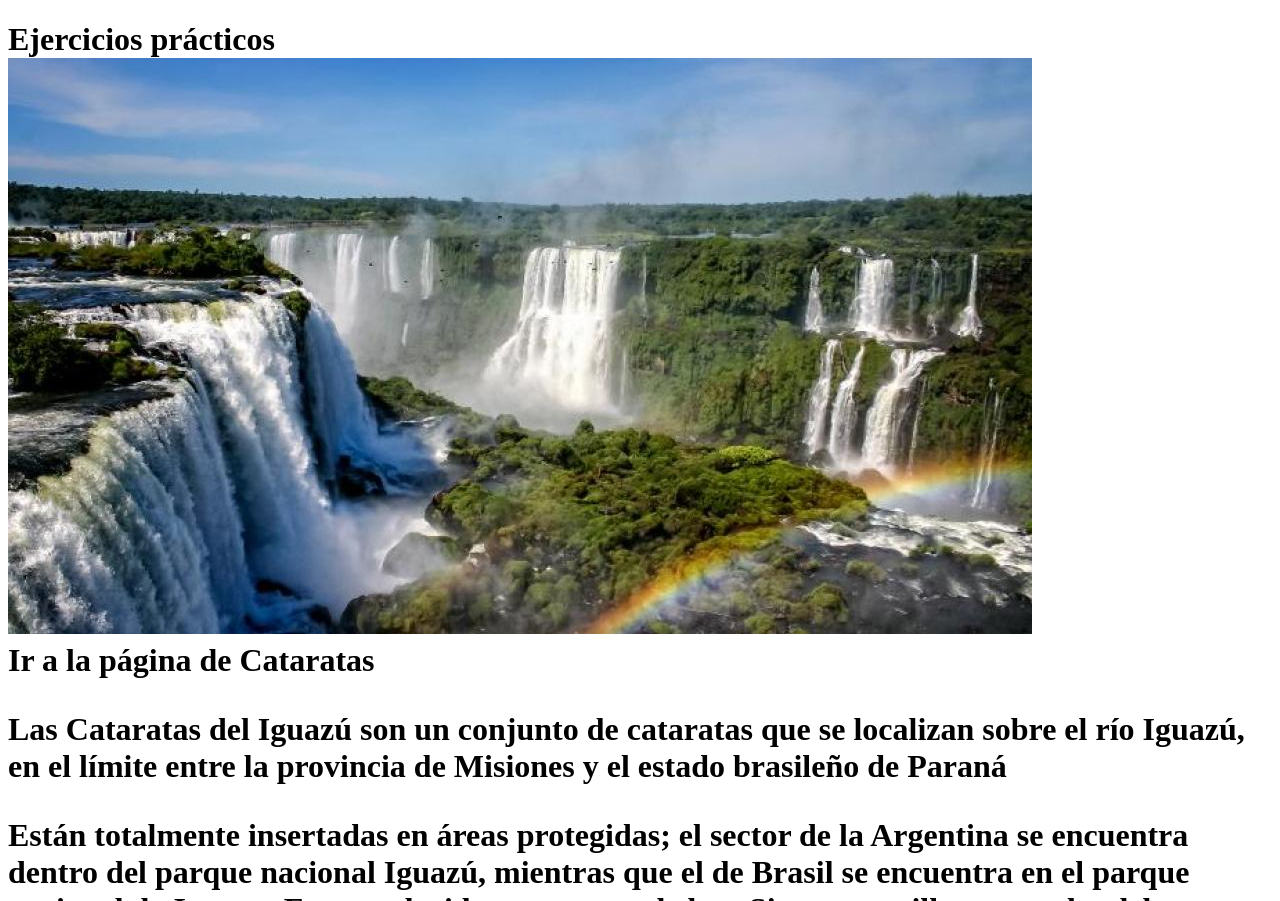
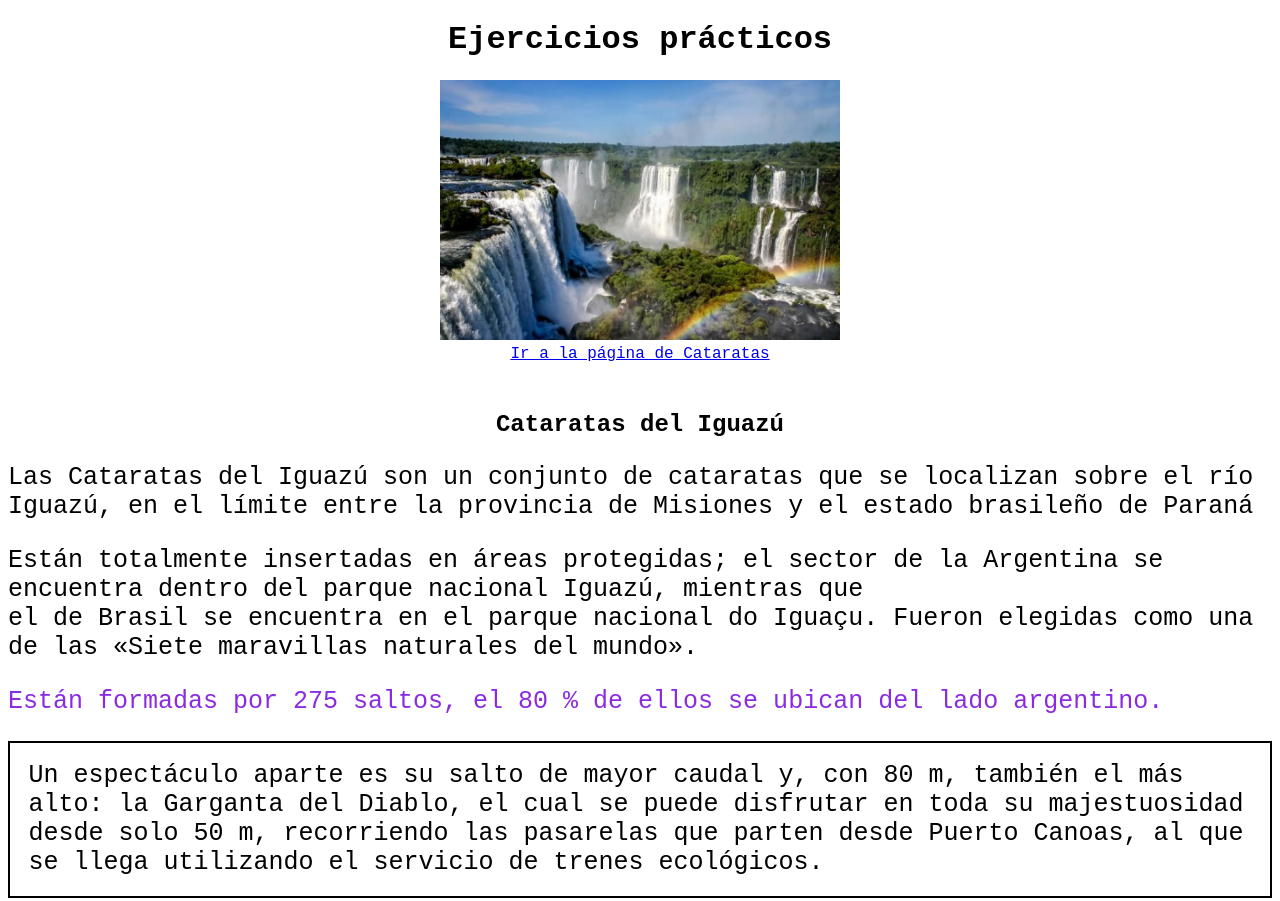
Before and after one commit to pmarchionno/YoPuedoProgramar, a plain HTML site: page index.html in a window 1280 px wide. Shown: the top 901 px of the page. Drawn offline with Linux system fonts and the light colour scheme.

Commit message:
add resolutions

```diff
--- a/estilos.css
+++ b/estilos.css
@@ -1 +1,41 @@
 /* ejercicios 11, 12, 13, 14 y 15 */
+
+/*
+* Ejercicio 11:
+* Todos los párrafos deben tener 25 pixeles de tamaño de fuente
+*
+* Ejercicio 12:
+* Todas las imágenes deben estar alineadas al centro
+*
+* Ejercicio 13:
+* El footer debe tener color de fondo darkgray y letras blancas
+*
+* Ejercicio 14:
+* Alinear el h1 al centro, desde la hoja de estilos
+*
+* Ejercicio 15:
+* Utilizar el selector univeral para aplicar una fuente courier
+*/
+
+* {
+  font-family: 'Courier New', Courier, monospace;
+}
+
+p {
+  font-size: 25px;
+}
+
+.imagen,
+h2,
+h1,
+.center {
+  text-align: center;
+}
+
+.center>ol>li {
+  text-align: left;
+}
+
+#ejercicio10 {
+  margin: 3rem auto;
+}
--- a/index.html
+++ b/index.html
@@ -1,52 +1,88 @@
 <!DOCTYPE html>
 <html lang="en">
   <head>
-    <meta charset="UTF-8">
-    <meta http-equiv="X-UA-Compatible" content="IE=edge">
-    <meta name="viewport" content="width=device-width, initial-scale=1.0">
+    <meta charset="UTF-8" />
+    <meta http-equiv="X-UA-Compatible" content="IE=edge" />
+    <meta name="viewport" content="width=device-width, initial-scale=1.0" />
     <title>Ejercicios</title>
-    <link rel="stylesheet" href="estilos.css">
+    <link rel="stylesheet" href="estilos.css" />
   </head>
   <body>
-    <!-- ejercicio 1 -->
-    <h1>Ejercicios prácticos
+    <!-- ejercicio 1: Completar la etiqueta del h1 -->
+    <h1>Ejercicios prácticos</h1>
 
-    <!-- ejercicio 2 -->
+    <!-- ejercicio 2: Colocar un ancho de 400 pixeles y un alto de 260 píxeles a la imágen de las cataratas -->
     <div class="imagen">
-        <img src="cataratas.jpg" alt="cataratas del iguazú">
+      <img
+        src="cataratas.jpg"
+        alt="cataratas del iguazú"
+        style="width: 400px; height: 260px"
+      />
     </div>
 
-    <!-- ejercicio 3 -->
-    <a "https://iguazuargentina.com/es/index">Ir a la página de Cataratas</a>
-
-    <!-- ejercicio 4 -->
-    <p>Las Cataratas del Iguazú son un conjunto de cataratas que se localizan sobre el río Iguazú, en el límite entre la provincia de Misiones y el estado brasileño de Paraná</p>
-
-    <!-- ejercicio 5 -->
-    <p>Están totalmente insertadas en áreas protegidas; el sector de la Argentina se encuentra dentro del parque nacional Iguazú, mientras que el de Brasil se encuentra en el parque nacional do Iguaçu. Fueron elegidas como una de las «Siete maravillas naturales del mundo».</p>
-
-    <!-- ejercicio 6 -->
-    <p  =":">Están formadas por 275 saltos, el 80 % de ellos se ubican del lado argentino</p>
-
-    <!-- ejercicio 7 -->
-    <p 2px solid black> Un espectáculo aparte es su salto de mayor caudal y, con 80 m, también el más alto: la Garganta del Diablo, el cual se puede disfrutar en toda su majestuosidad desde solo 50 m, recorriendo las pasarelas que parten desde Puerto Canoas, al que se llega utilizando el servicio de trenes ecológicos.</p>
-
-    <!-- ejercicio 8 -->
-    <div class="imagen">
-        <img src="pasarelas.jpg" alt="">
+    <!-- ejercicio 3: Hacer que el elemento link funcione -->
+    <div class="center">
+      <a href="https://iguazuargentina.com/es/index"
+        >Ir a la página de Cataratas</a
+      >
     </div>
 
-    <!-- ejercicio 9 -->
+    <!-- ejercicio 4: Colocar un encabezado que diga "Cataratas del Iguazú" al párrafo que habla de ellas -->
+    <div style="margin-top: 3rem">
+      <h2>Cataratas del Iguazú</h2>
+      <p>
+        Las Cataratas del Iguazú son un conjunto de cataratas que se localizan
+        sobre el río Iguazú, en el límite entre la provincia de Misiones y el
+        estado brasileño de Paraná
+      </p>
+    </div>
+
+    <!-- ejercicio 5: Agregar un salto de linea en medio del párrafo -->
+    <p>
+      Están totalmente insertadas en áreas protegidas; el sector de la Argentina
+      se encuentra dentro del parque nacional Iguazú, mientras que <br />el de
+      Brasil se encuentra en el parque nacional do Iguaçu. Fueron elegidas como
+      una de las «Siete maravillas naturales del mundo».
+    </p>
+
+    <!-- ejercicio 6: Agregar color blueviolet a este párrafo en html -->
+    <p =":" style="color: blueviolet">
+      Están formadas por 275 saltos, el 80 % de ellos se ubican del lado
+      argentino.
+    </p>
+
+    <!-- ejercicio 7: Generar un borde con esos valores -->
+    <p style="border: 2px solid black; padding: 1.15rem">
+      Un espectáculo aparte es su salto de mayor caudal y, con 80 m, también el
+      más alto: la Garganta del Diablo, el cual se puede disfrutar en toda su
+      majestuosidad desde solo 50 m, recorriendo las pasarelas que parten desde
+      Puerto Canoas, al que se llega utilizando el servicio de trenes
+      ecológicos.
+    </p>
+
+    <!-- ejercicio 8: Convertir esta imágen en un link que nos lleve a https://iguazuargentina.com/es/index -->
+    <div class="imagen">
+      <a href="https://iguazuargentina.com/es/index">
+        <img src="pasarelas.jpg" alt="" />
+      </a>
+    </div>
+
+    <!-- ejercicio 9: Convertir a esta lista en una lista ordenada -->
+    <div class="center">
+      <div style="text-align: left; margin-left: calc(40%)">
+        <ol>
           <li>Paseo inferior</li>
           <li>Paseo superior</li>
-    <li>Graganta del diablo</li>
+          <li>Garganta del diablo</li>
           <li>Isla San Martin</li>
           <li>Sendero Macuco</li>
+        </ol>
+      </div>
+    </div>
 
-    <!-- ejercicio 10 -->
-    <div>
+    <!-- ejercicio 10: Colocar un id a este div -->
+    <div id="ejercicio10">
       <h2>Cataratas del Iguazú - Misiones - Argentina</h2>
     </div>
-
   </body>
 </html>
```
Lines whose indentation alone changed are shown as unchanged.
